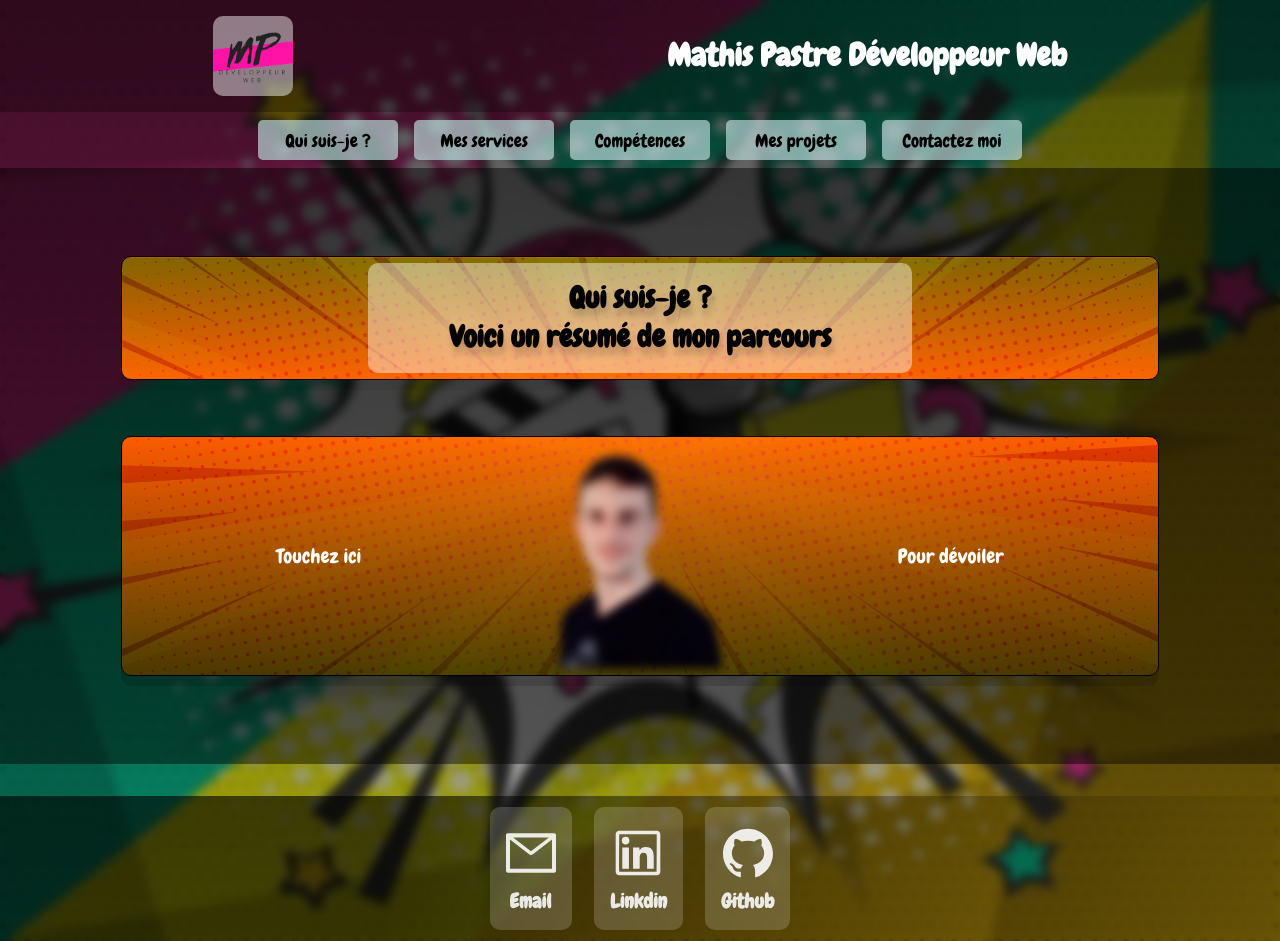
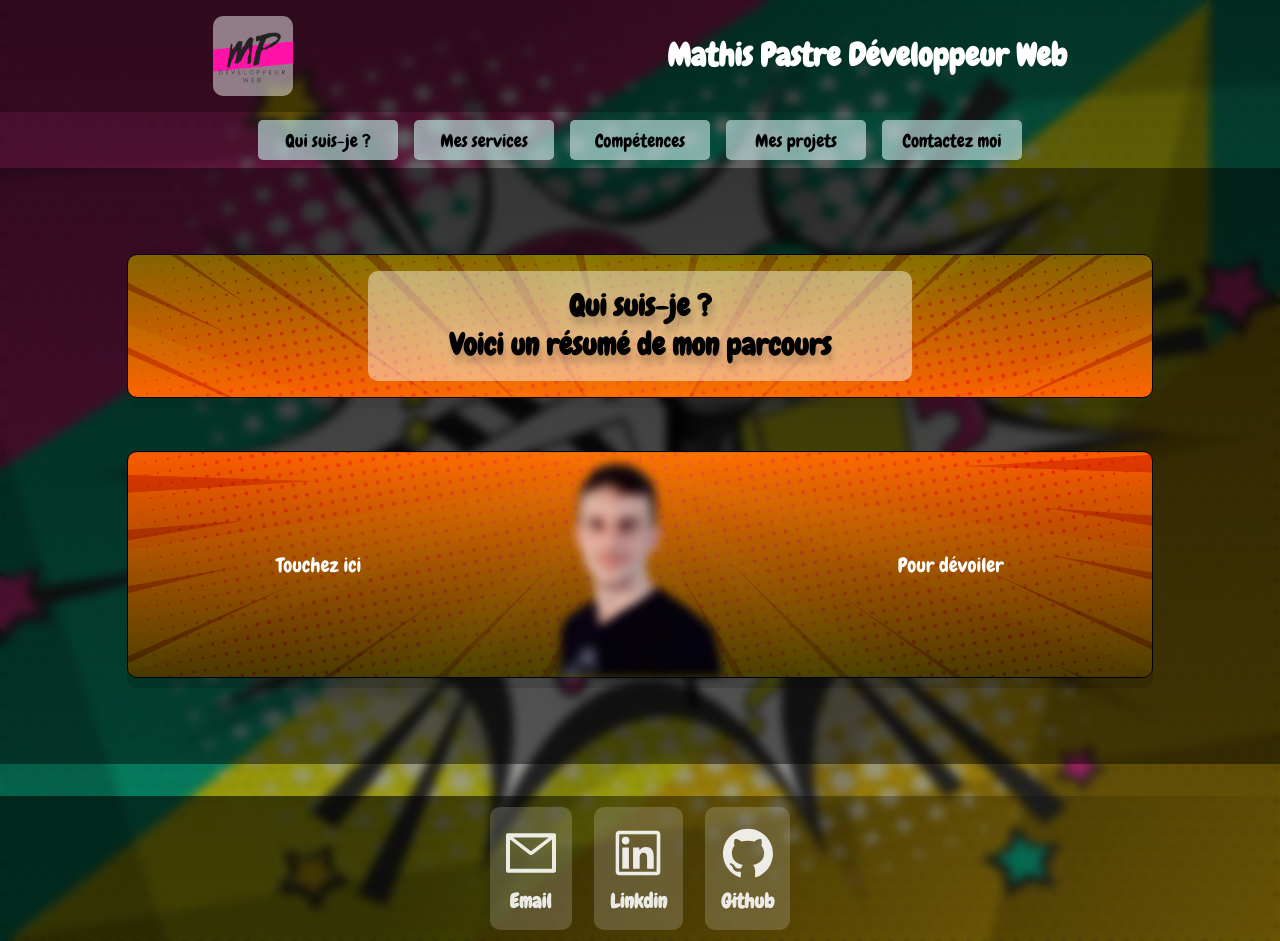
Before and after one commit to MathisPastreNelson/portfolio-mathis-pastre, a React (Create React App) app: page / in a window 1280 px wide. Built offline with nearby package versions, Linux system fonts and the light colour scheme; a web font is replaced by a local one.

Commit message:
form fix

```diff
--- a/src/style/_contact.scss
+++ b/src/style/_contact.scss
@@ -46,3 +46,9 @@
   );
   transform: scale(1.2, 1);
 }
+
+@media (max-width: 776px) {
+  .formBox {
+    width: 250px;
+  }
+}
--- a/src/style/_main.scss
+++ b/src/style/_main.scss
@@ -25,10 +25,6 @@
   min-height: 500px;
 }
 
-.present > div {
-  padding: 0.4rem;
-}
-
 .title {
   background-size: cover;
   border-radius: 10px;
@@ -42,6 +38,7 @@
   overflow: hidden;
   border: 1px solid black;
   margin: 0 0 1rem 0;
+  padding: 1rem 0;
 }
 
 .title > div {
--- a/src/style/index.css
+++ b/src/style/index.css
@@ -134,10 +134,6 @@ header {
   min-height: 500px;
 }
 
-.present > div {
-  padding: 0.4rem;
-}
-
 .title {
   background-size: cover;
   border-radius: 10px;
@@ -151,6 +147,7 @@ header {
   overflow: hidden;
   border: 1px solid black;
   margin: 0 0 1rem 0;
+  padding: 1rem 0;
 }
 
 .title > div {
@@ -886,6 +883,11 @@ div > p {
   transform: scale(1.2, 1);
 }
 
+@media (max-width: 776px) {
+  .formBox {
+    width: 250px;
+  }
+}
 footer {
   display: flex;
   justify-content: center;
```
Also changed, not shown: 1 other file (tests, documents, lock files or other folders).
